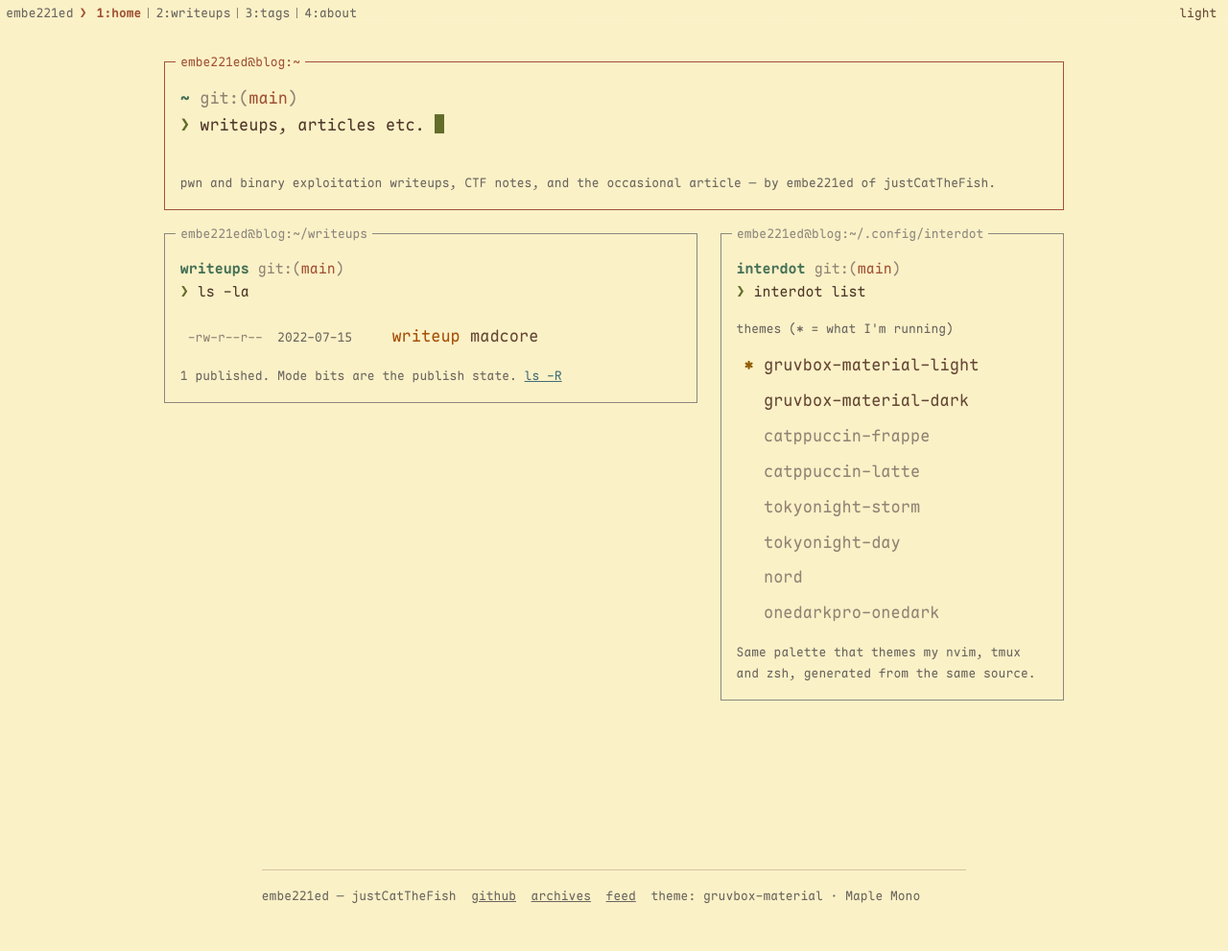
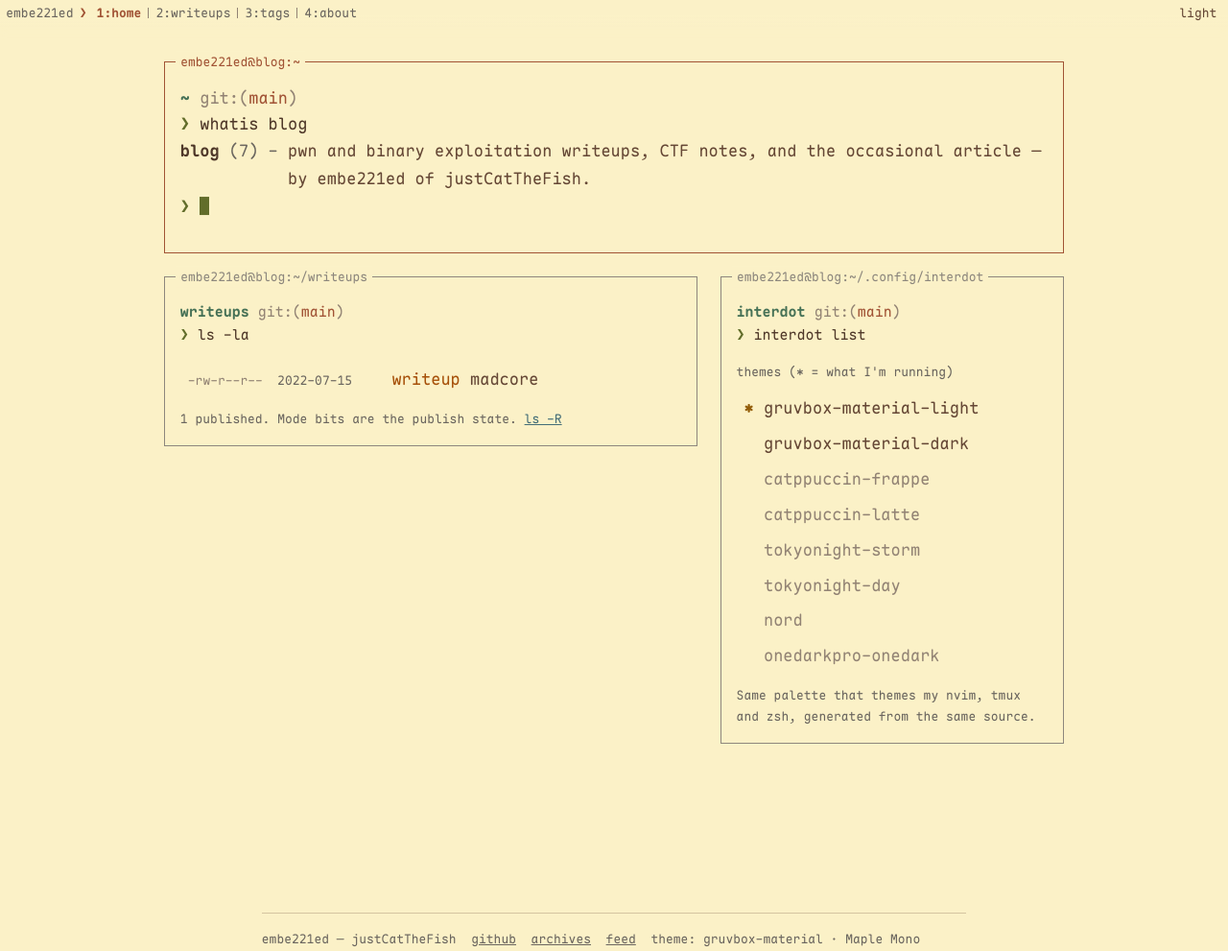
Before and after one commit to embe221ed/embe221ed.github.io, a Jekyll site: the page built from index.html, in a window 1280 px wide. Shown: the whole page at 96% size. Built offline with Jekyll 4.4.1, drawn with Linux system fonts in a browser that asks for light colours; before the commit the page ends 946 px from its top, so only the background shows below that.

Commit message:
home: the hero runs a real command
The tagline sat in the command slot pretending to be one — `❯ writeups,
articles etc.` is not something you can type — and the description sat beneath
it as output that nothing had produced. It is `whatis blog` now, and the
description is what that prints:

    ~ git:(main)
    ❯ whatis blog
    blog (7) - pwn and binary exploitation writeups, CTF notes, and the
               occasional article — by embe221ed of justCatTheFish.
    ❯ ▉

The <h1> moved with it, which matters more than the command did. The page's
heading is what the site IS, not the command that printed it, and the prompt is
chrome — aria-hidden along with the rest of it. A screen reader now announces
the description as the heading instead of the string `whatis blog`, or, before
this, `writeups, articles etc.` in a slot that implied it was executable.

Three lines of one session, so they are flush: a shell prints output on the line
after the command and the next prompt on the line after that, with no blank line
anywhere. The 2.25rem gaps that were there made one session look like three
paragraphs. The trailing lone caret is not shorthand either — it is literally
the transient prompt, which collapses every finished prompt to exactly that, and
it carries the one blinking cursor on the site.

The description wraps with a hanging indent under itself rather than running
back beneath `blog (7) -`. Real whatis wraps flush, but a terminal cannot reflow
and a browser pane can, and a ragged second line under a fixed-width label reads
as a broken column in a monospace grid.

site.tagline stays in _config.yml: jekyll-seo-tag still uses it for the
homepage <title>.

Co-Authored-By: Claude Opus 5 (1M context) <noreply@anthropic.com>

```diff
--- a/_layouts/home.html
+++ b/_layouts/home.html
@@ -19,10 +19,34 @@ layout: default
       {%- endcomment -%}
       {%- assign dirty = false -%}
       {%- if site.data.drafts.size > 0 %}{% assign dirty = true %}{% endif -%}
-      <h1 class="ps1">
-        {%- include ps1.html dir="~" dirty=dirty said=site.tagline cursor=true -%}
+      {%- comment -%}
+        `whatis blog` — a real command with real output, where the tagline used
+        to sit in the command slot pretending to be one and the description sat
+        under it as output nothing had produced.
+
+        The <h1> moved with it, and that is the more important half: the page's
+        heading is what the site IS, not the command that printed it. The prompt
+        is chrome and is hidden from the accessibility tree, so the heading a
+        screen reader announces is now the description rather than the string
+        `whatis blog` — or, before, `writeups, articles etc.`
+      {%- endcomment -%}
+      <p class="ps1 ps1--cmd" aria-hidden="true">
+        {%- include ps1.html dir="~" dirty=dirty said="whatis blog" -%}
+      </p>
+      <h1 class="whatis">
+        <span class="whatis__name" aria-hidden="true">blog</span><span class="whatis__sec" aria-hidden="true">(7)</span>
+        <span class="whatis__dash" aria-hidden="true">-</span>
+        {{ site.description | strip_newlines | strip }}
       </h1>
-      <p class="term-note">{{ site.description | strip_newlines | strip }}</p>
+      {%- comment -%}
+        The prompt the command returned to. A lone green caret is not a
+        shorthand — it is literally the author's transient prompt, which
+        collapses every finished prompt to exactly this. It carries the one
+        blinking cursor on the site.
+      {%- endcomment -%}
+      <p class="ps1__line ps1__line--idle" aria-hidden="true">
+        <span class="ps1__caret">❯</span><span class="cursor"></span>
+      </p>
     </section>
 
     <div class="panes panes--split">
--- a/assets/css/main.css
+++ b/assets/css/main.css
@@ -557,6 +557,40 @@ body:has(#copymode:checked) .tmux__flag--mode { display: inline; }
 }
 
 /* ---- section headings on the terminal surface ---- */
+/* `whatis` output: NAME (section)  - one-line description.
+ *
+ * A three-column grid rather than one run of inline text, so a description that
+ * wraps hangs under itself instead of running back beneath `blog (7) -`. That
+ * is not what a terminal does — real whatis wraps flush at the terminal width —
+ * but the terminal has no reflow and a browser pane does, and a ragged second
+ * line under a fixed-width label reads as a broken column in a monospace grid.
+ *
+ * The label parts are aria-hidden in the markup: the <h1>'s accessible name has
+ * to be the description alone, not "blog 7 - <description>". */
+.whatis {
+  display: grid;
+  grid-template-columns: auto auto auto 1fr;
+  gap: 0 1ch;
+  margin: 0;
+  font-size: var(--fs);
+  font-weight: 400;
+  line-height: var(--lh);
+  color: var(--id-fg, #654735);
+  letter-spacing: 0;
+}
+.whatis__name { color: var(--id-fg-strong, #4f3829); font-weight: 700; }
+.whatis__sec,
+.whatis__dash { color: var(--id-muted, #6b665f); }
+
+/* A prompt whose output follows it, and the prompt that output returns to.
+ * Both are flush: a shell prints output on the line after the command and the
+ * next prompt on the line after that, with no blank line anywhere. The block's
+ * 1.7 line-height is already generous enough that flush does not read cramped,
+ * and the gaps that were here made three consecutive lines of one session look
+ * like three separate paragraphs. */
+.ps1--cmd { margin-block-end: 0; }
+.ps1__line--idle { margin-block-start: 0; }
+
 /* A prompt that is not the hero. Same two lines and the same colours — the
  * point of the change is that these panes stop having a bespoke heading and
  * start having a prompt — but it sits directly under the pane title rather
```
